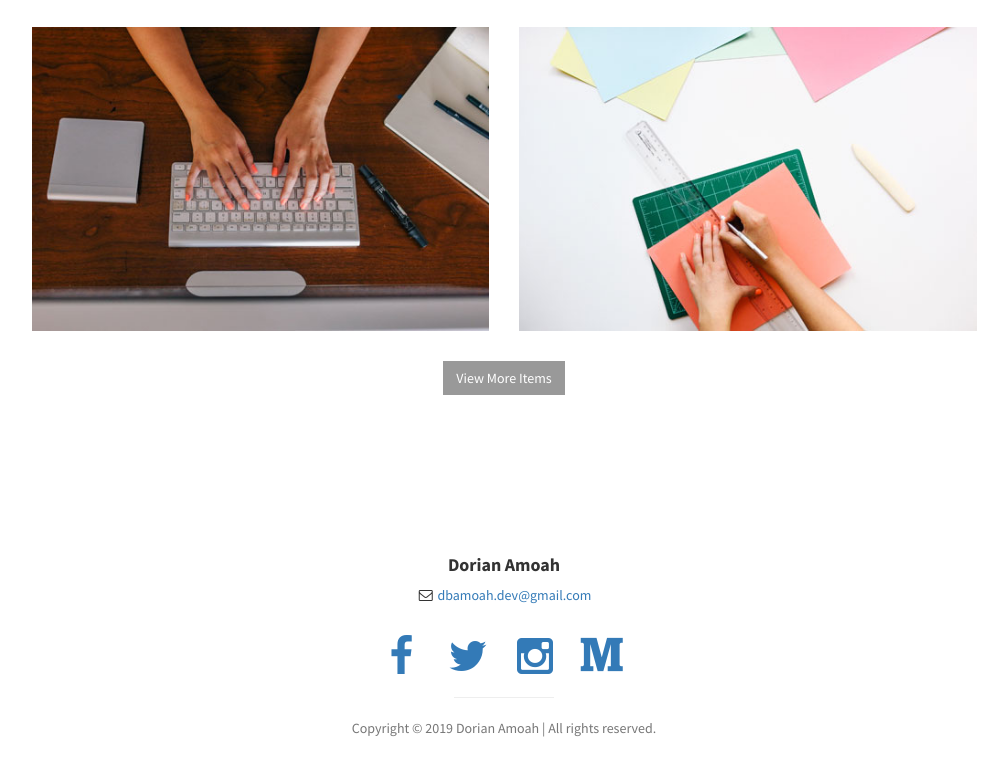
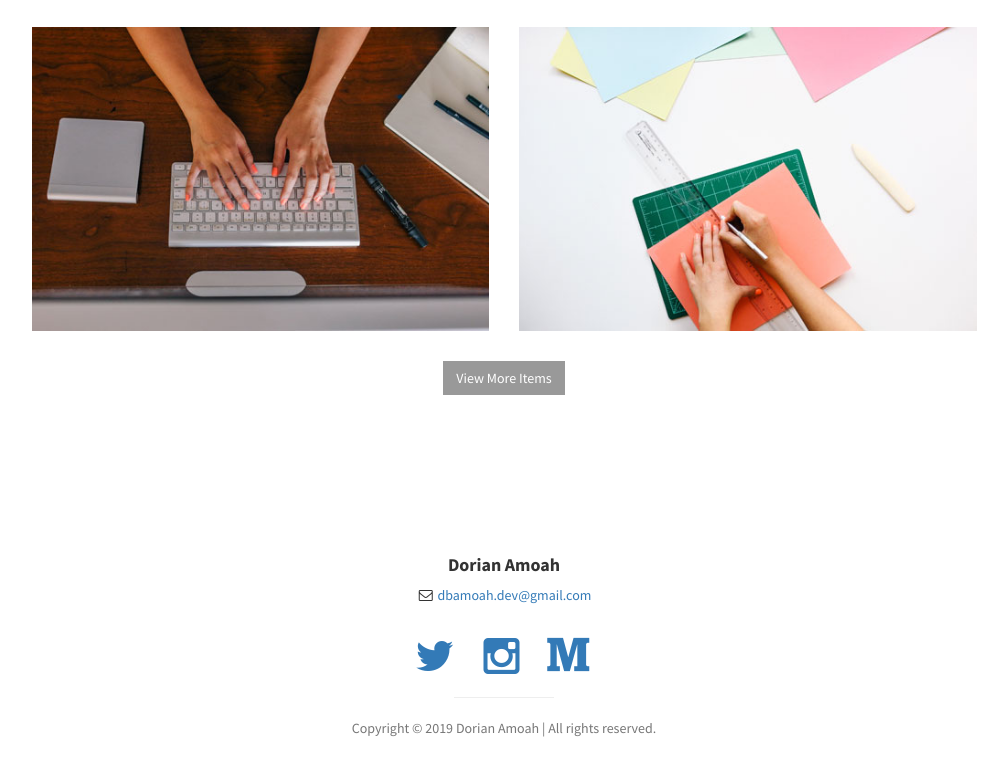
Before and after one commit to dbamoah/portfolioWebsite, a plain HTML site: page index.html in a window 1280 px wide. Shown: the part 2284-3059 px from the top of the page, without its empty margins (136-1144 px from the left). Drawn offline with Linux system fonts and the light colour scheme.

Commit message:
added urls to socials

```diff
--- a/index.html
+++ b/index.html
@@ -254,16 +254,13 @@
                     <br>
                     <ul class="list-inline">
                         <li>
-                            <a href="#"><i class="fa fa-facebook fa-fw fa-3x"></i></a>
+                            <a href="https://twitter.com/dbamoah_devz/" target="_blank"><i class="fa fa-twitter fa-fw fa-3x"></i></a>
                         </li>
                         <li>
-                            <a href="#"><i class="fa fa-twitter fa-fw fa-3x"></i></a>
+                            <a href="https://www.instagram.com/dbamoah_devz/" target="_blank"><i class="fa fa-instagram fa-fw fa-3x"></i></a>
                         </li>
                         <li>
-                            <a href="#"><i class="fa fa-instagram fa-fw fa-3x"></i></a>
-                        </li>
-                        <li>
-                            <a href="#"><i class="fa fa-medium fa-fw fa-3x"></i></a>
+                            <a href="https://medium.com/@dbamoah.dev/" target="_blank"><i class="fa fa-medium fa-fw fa-3x"></i></a>
                         </li>
                     </ul>
                     <hr class="small">
```
